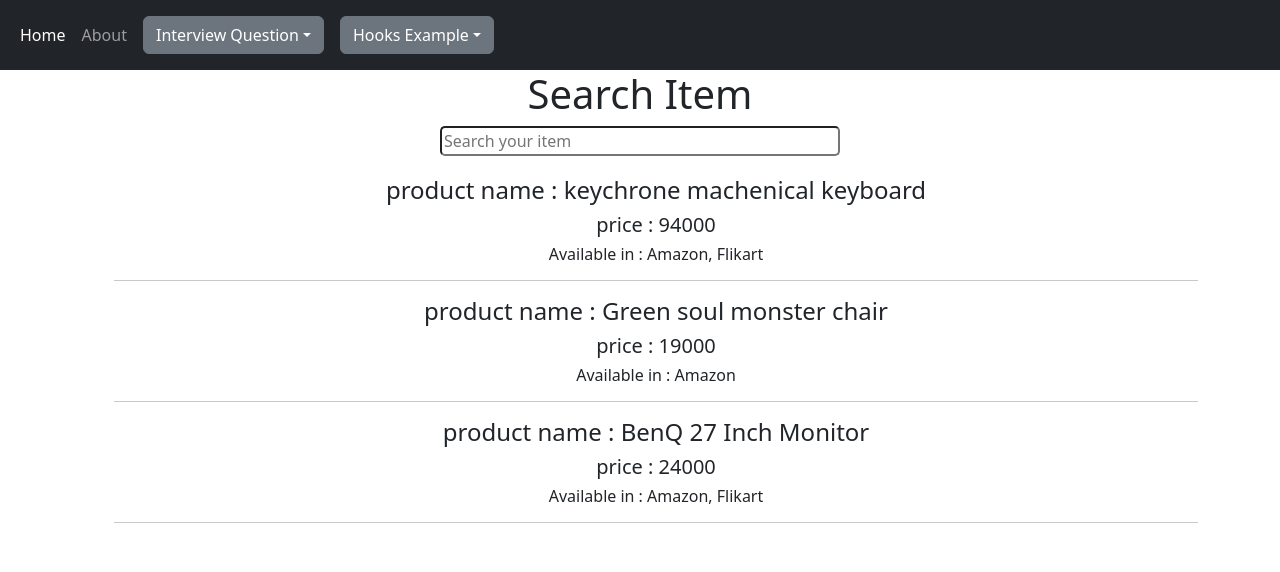
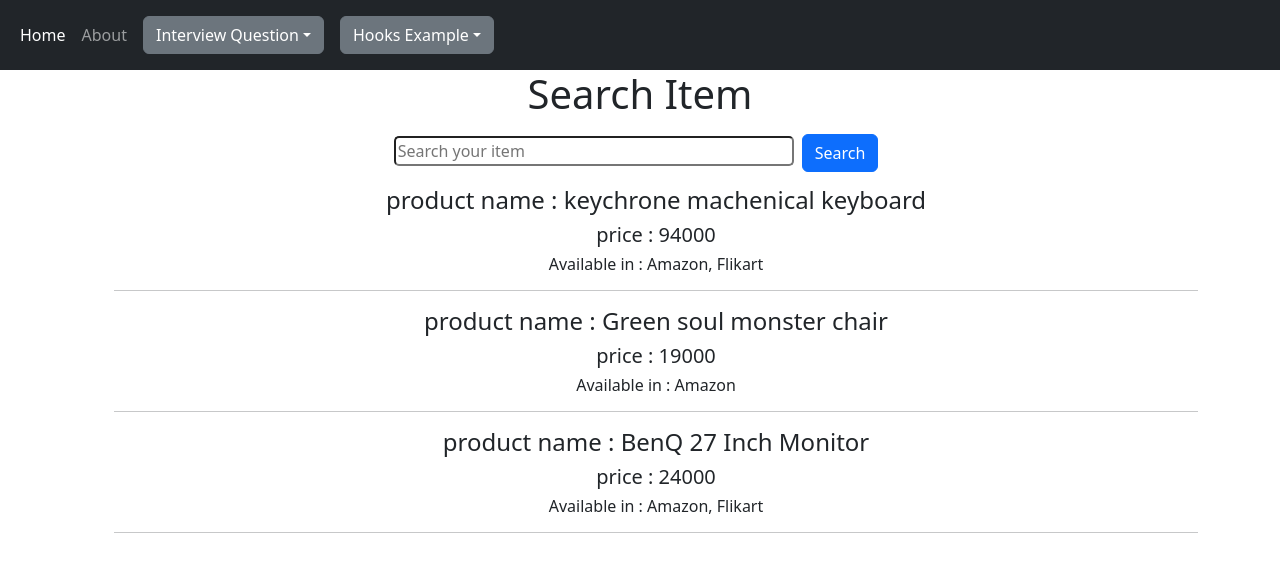
Before and after one commit to sunnyrai31/questionpaper, a React (Create React App) app: page /Search in a window 1280 px wide. Shown: the top 572 px of the page. Built offline with nearby package versions, Linux system fonts and the light colour scheme.

Commit message:
debounce implementated on button click in this commit

```diff
--- a/src/Question/Search.js
+++ b/src/Question/Search.js
@@ -1,4 +1,4 @@
-import { Fragment, useState } from "react";
+import { Fragment, useState, useRef } from "react";
 import debounce from "./utils";
 
 const Search = () => {
@@ -26,6 +26,7 @@ const Search = () => {
     },
   ];
   const [productData, setProductData] = useState(data);
+  const _inputRef = useRef(null);
   const SearchItemFn = (searchStr) => {
     const filterArr = data.filter((item) => {
       return item.productName.toLowerCase().includes(searchStr);
@@ -37,6 +38,10 @@ const Search = () => {
   const debouncedSearchItem = debounce((value) => {
     SearchItemFn(value);
   });
+  const handleSearchBtnClick = () => {
+    console.log(_inputRef.current?.value);
+    debouncedSearchItem(_inputRef.current?.value);
+  };
 
   const prepareItemList = (data) => {
     return data.map((item) => {
@@ -63,13 +68,16 @@ const Search = () => {
       <h1> Search Item </h1>
       <input
         type="text"
+        ref={_inputRef}
         onKeyDown={(e) => {
           //   instead of doing like this we can do with the debounce here
-          //   if (e.key === "Enter") {
-          //     SearchItemFn(e.target.value);
-          //   }
+          // now debounce is applied on button click based search.
+          if (e.key === "Enter") {
+            SearchItemFn(e.target.value);
+          }
+          // uncomment above code to perform debouncing on key press based search
           // now lets see how to achieve seach functionality with debounce.
-          debouncedSearchItem(e.target.value);
+          //   debouncedSearchItem(e.target.value);
         }}
         placeholder="Search your item"
         style={{
@@ -78,6 +86,9 @@ const Search = () => {
           marginBottom: "20px",
         }}
       ></input>
+      <button onClick={handleSearchBtnClick} className="btn btn-primary m-2">
+        Search
+      </button>
       <div className="container">
         <ul>{prepareItemList(productData)}</ul>
       </div>
```
